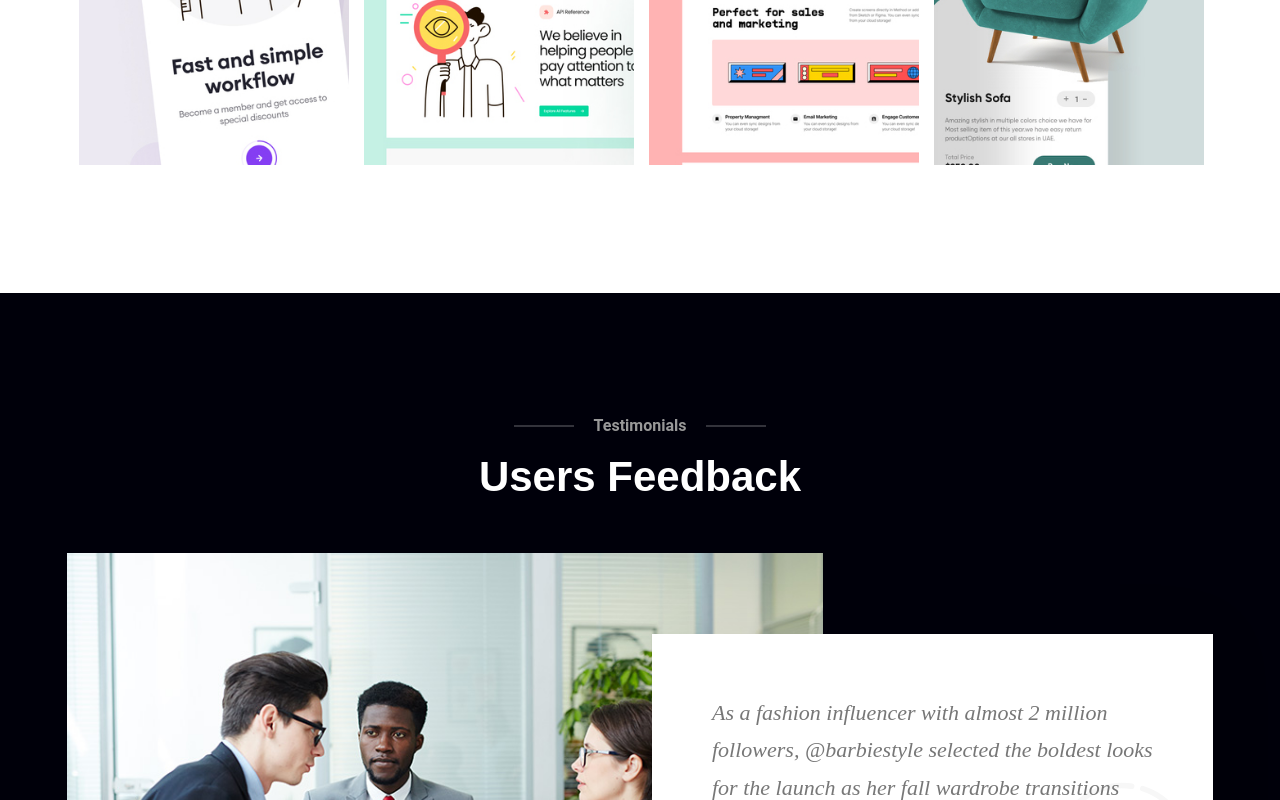
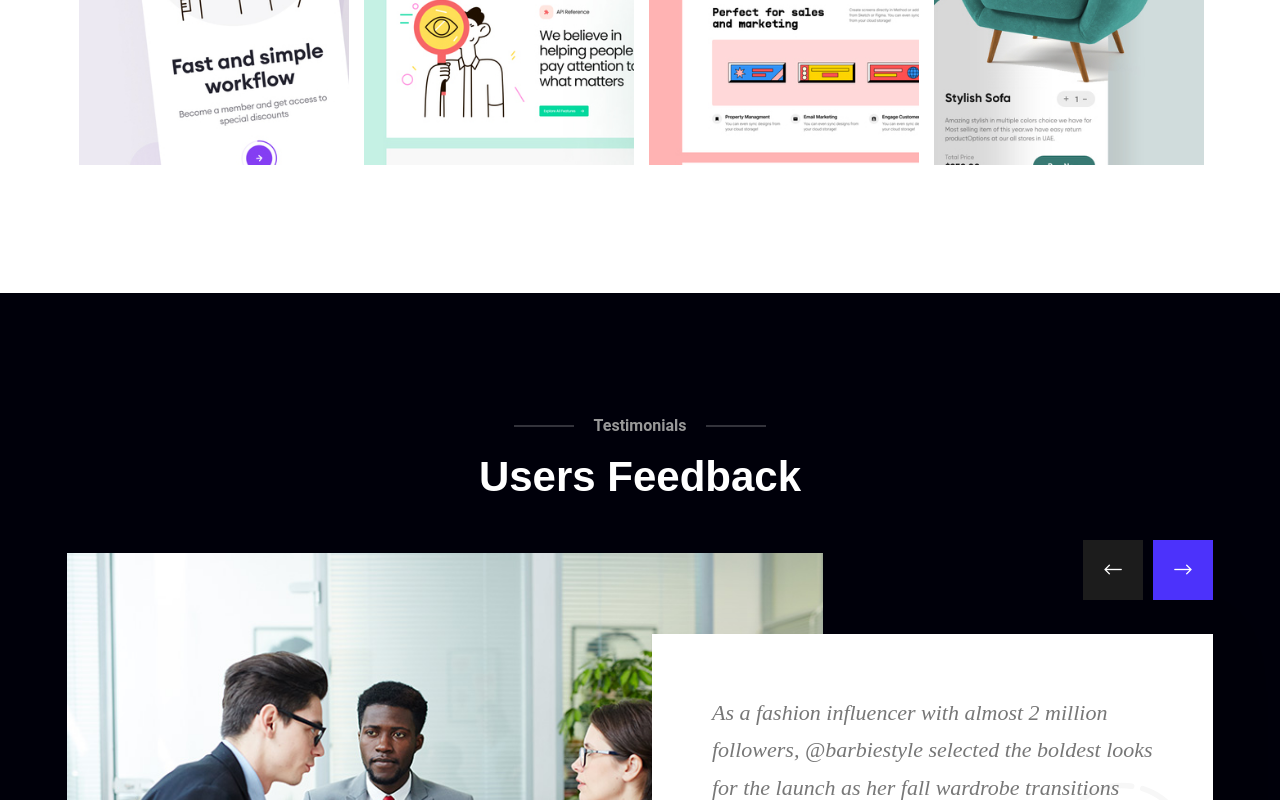
Before and after one commit to LancerAbir/pixila, a Next.js app: page /index-2 in a window 1280 px wide. Shown: the part 3546-4346 px from the top of the page. Built offline with nearby package versions, Linux system fonts and the light colour scheme.

Commit message:
slider arrow done

```diff
--- a/pages/_app.js
+++ b/pages/_app.js
@@ -1,7 +1,24 @@
+import { useEffect, useState } from "react";
+import PreLoader from "../src/layout/PreLoader";
 import "../styles/globals.css";
 
 function MyApp({ Component, pageProps }) {
-    return <Component {...pageProps} />;
+    const [loader, setLoader] = useState(true);
+
+    useEffect(() => {
+        setTimeout(() => {
+            setLoader(false);
+        }, 2000);
+    }, []);
+
+    return (
+        <>
+            {loader && <PreLoader />}
+            <div>
+                <Component {...pageProps} />
+            </div>
+        </>
+    );
 }
 
 export default MyApp;
--- /dev/null
+++ b/src/SliderConfig/config.js
@@ -0,0 +1,4 @@
+export const baseUrl =
+    process.env.NODE_ENV === "production"
+        ? "https://s3.amazonaws.com/static.neostack.com/img/react-slick"
+        : "/img/react-slick";
--- a/src/components/Index2/Index2TestimonialSection.js
+++ b/src/components/Index2/Index2TestimonialSection.js
@@ -2,9 +2,36 @@ import React from "react";
 import Slider from "react-slick";
 
 const Index2TestimonialSection = () => {
+    const SampleNextArrow = (props) => {
+        const { onClick } = props;
+        return (
+            <button
+                className="slick-arrow prev-arrow"
+                style={{ display: "block" }}
+                onClick={onClick}
+            >
+                <i className="fal fa-long-arrow-left" />
+            </button>
+        );
+    };
+
+    const SamplePrevArrow = (props) => {
+        const { onClick } = props;
+        return (
+            <button
+                className="slick-arrow next-arrow"
+                style={{ display: "block" }}
+                onClick={onClick}
+            >
+                <i className="fal fa-long-arrow-right" />
+            </button>
+        );
+    };
+
     const settings = {
         dots: false,
-        arrows: false,
+        nextArrow: <SampleNextArrow />,
+        prevArrow: <SamplePrevArrow />,
         infinite: true,
         speed: 500,
         slidesToShow: 1,
@@ -35,6 +62,7 @@ const Index2TestimonialSection = () => {
                             className="testimonial-boxes-two mb-negative"
                             id="testimonialSliderTwo"
                         >
+                            {SampleNextArrow}
                             <Slider {...settings}>
                                 <div className="testimonial-box">
                                     <p>
@@ -63,6 +91,7 @@ const Index2TestimonialSection = () => {
                                     </div>
                                 </div>
                             </Slider>
+                            {SamplePrevArrow}
                         </div>
                     </div>
                 </div>
--- /dev/null
+++ b/src/layout/PreLoader.js
@@ -0,0 +1,14 @@
+const PreLoader = () => {
+    return (
+        <div id="preloader">
+            <div className="loader-cubes">
+                <div className="loader-cube1 loader-cube"></div>
+                <div className="loader-cube2 loader-cube"></div>
+                <div className="loader-cube4 loader-cube"></div>
+                <div className="loader-cube3 loader-cube"></div>
+            </div>
+        </div>
+    );
+};
+
+export default PreLoader;
```
Also changed, not shown: src/components/Index-2-OnePage/Index2OnePageTestimonialSection.js (+32 -1 lines), src/components/Shop-Details/ShopDetailsShopArea.js (+11 -0 lines).
